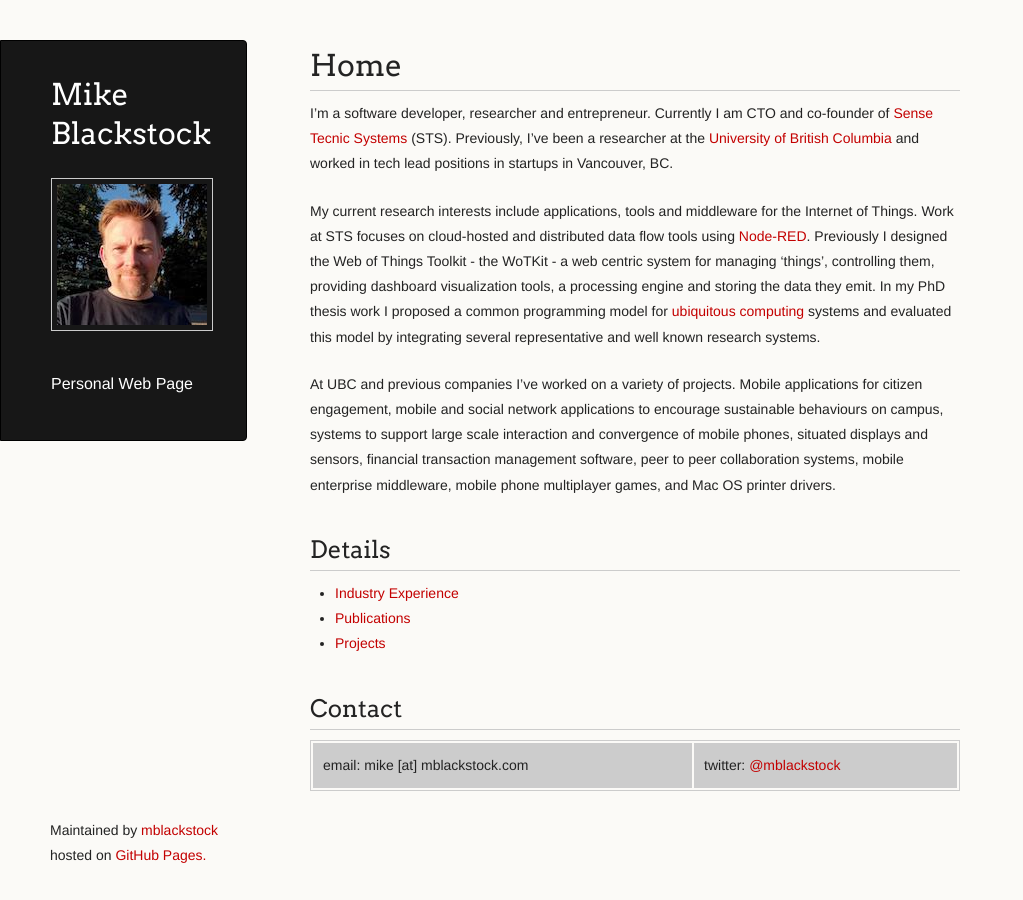
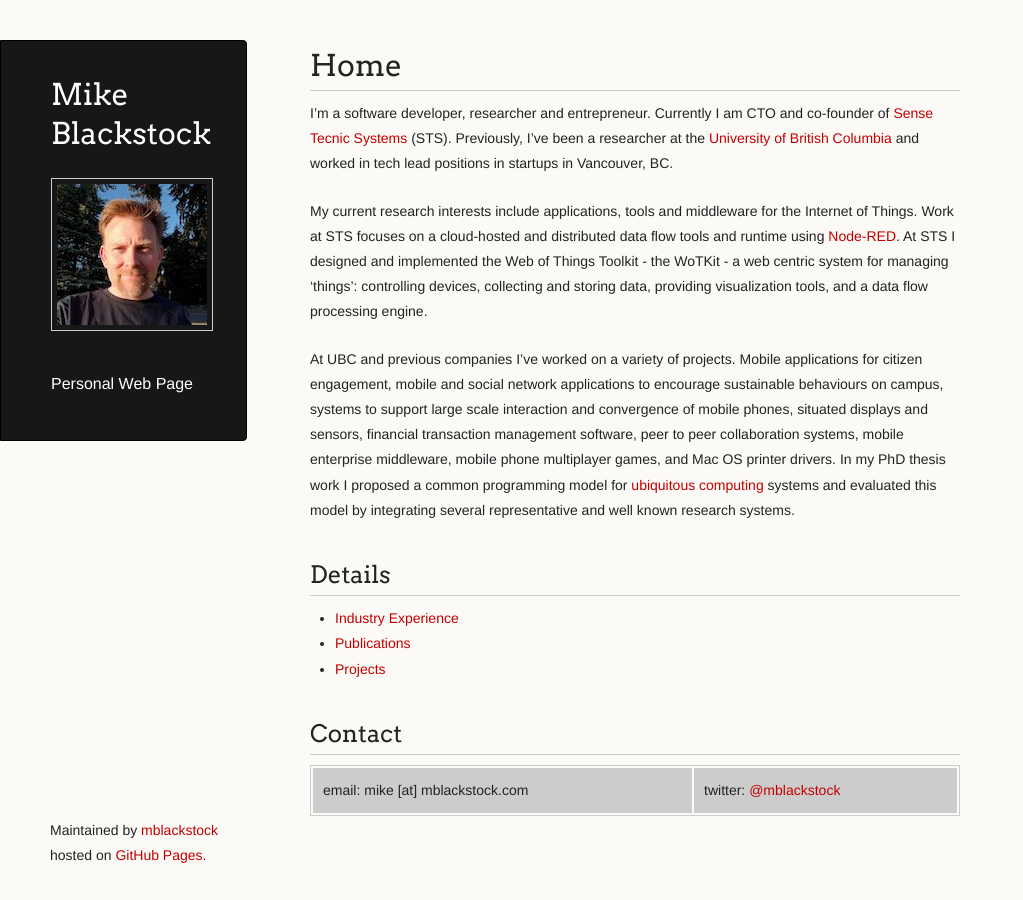
Before and after one commit to mblackstock/mblackstock.github.io, a Jekyll site: the page built from index.md, in a window 1280 px wide. Shown: the whole page, without its empty margins (0-1023 px from the left). Built offline with Jekyll 4.4.1, drawn with Linux system fonts in a browser that asks for light colours; our own code applies the rules of GitHub Pages for plain Markdown files.

Commit message:
more work on front page

```diff
--- a/index.md
+++ b/index.md
@@ -3,9 +3,9 @@
 
 I'm a software developer, researcher and entrepreneur.  Currently I am CTO and co-founder of [Sense Tecnic Systems](http://www.sensetecnic.com) (STS).  Previously, I've been a researcher at the [University of British Columbia](https://www.ubc.ca/) and worked in tech lead positions in startups in Vancouver, BC.
 
-My current research interests include applications, tools and middleware for the Internet of Things.  Work at STS focuses on cloud-hosted and distributed data flow tools using [Node-RED](https://nodered.org). Previously I designed the Web of Things Toolkit - the WoTKit - a web centric system for managing 'things', controlling them, providing dashboard visualization tools, a processing engine and storing the data they emit.  In my PhD thesis work I proposed a common programming model for [ubiquitous computing](https://en.wikipedia.org/wiki/Ubiquitous_computing) systems and evaluated this model by integrating several representative and well known research systems.
+My current research interests include applications, tools and middleware for the Internet of Things.  Work at STS focuses on a cloud-hosted and distributed data flow tools and runtime using [Node-RED](https://nodered.org). At STS I designed and implemented the Web of Things Toolkit - the WoTKit - a web centric system for managing 'things': controlling devices, collecting and storing data, providing visualization tools, and a data flow processing engine.
 
-At UBC and previous companies I've worked on a variety of projects.  Mobile applications for citizen engagement, mobile and social network applications to encourage sustainable behaviours on campus, systems to support large scale interaction and convergence of mobile phones, situated displays and sensors, financial transaction management software, peer to peer collaboration systems, mobile enterprise middleware, mobile phone multiplayer games, and Mac OS printer drivers.
+At UBC and previous companies I've worked on a variety of projects.  Mobile applications for citizen engagement, mobile and social network applications to encourage sustainable behaviours on campus, systems to support large scale interaction and convergence of mobile phones, situated displays and sensors, financial transaction management software, peer to peer collaboration systems, mobile enterprise middleware, mobile phone multiplayer games, and Mac OS printer drivers.  In my PhD thesis work I proposed a common programming model for [ubiquitous computing](https://en.wikipedia.org/wiki/Ubiquitous_computing) systems and evaluated this model by integrating several representative and well known research systems.
 
 ## Details
 
```
